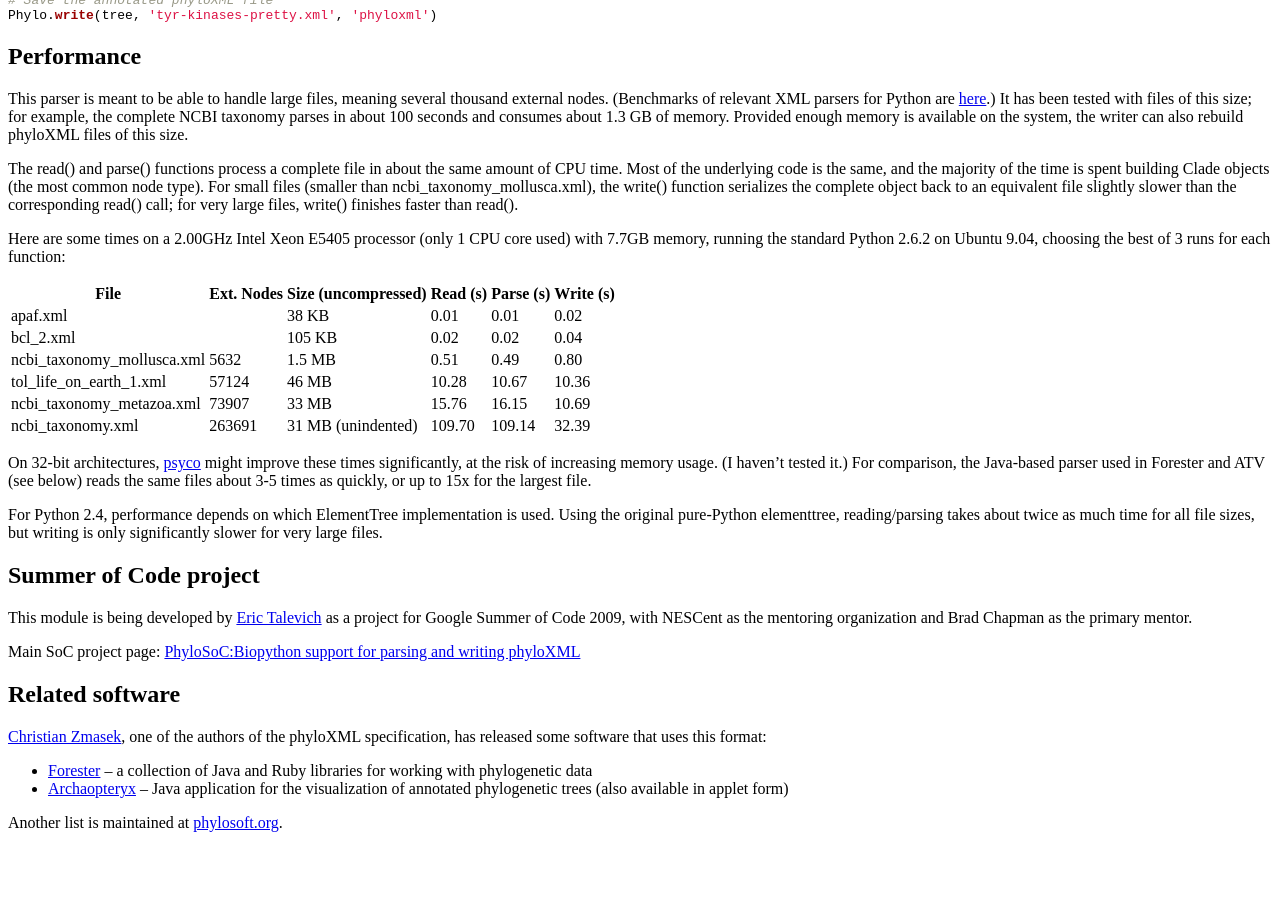
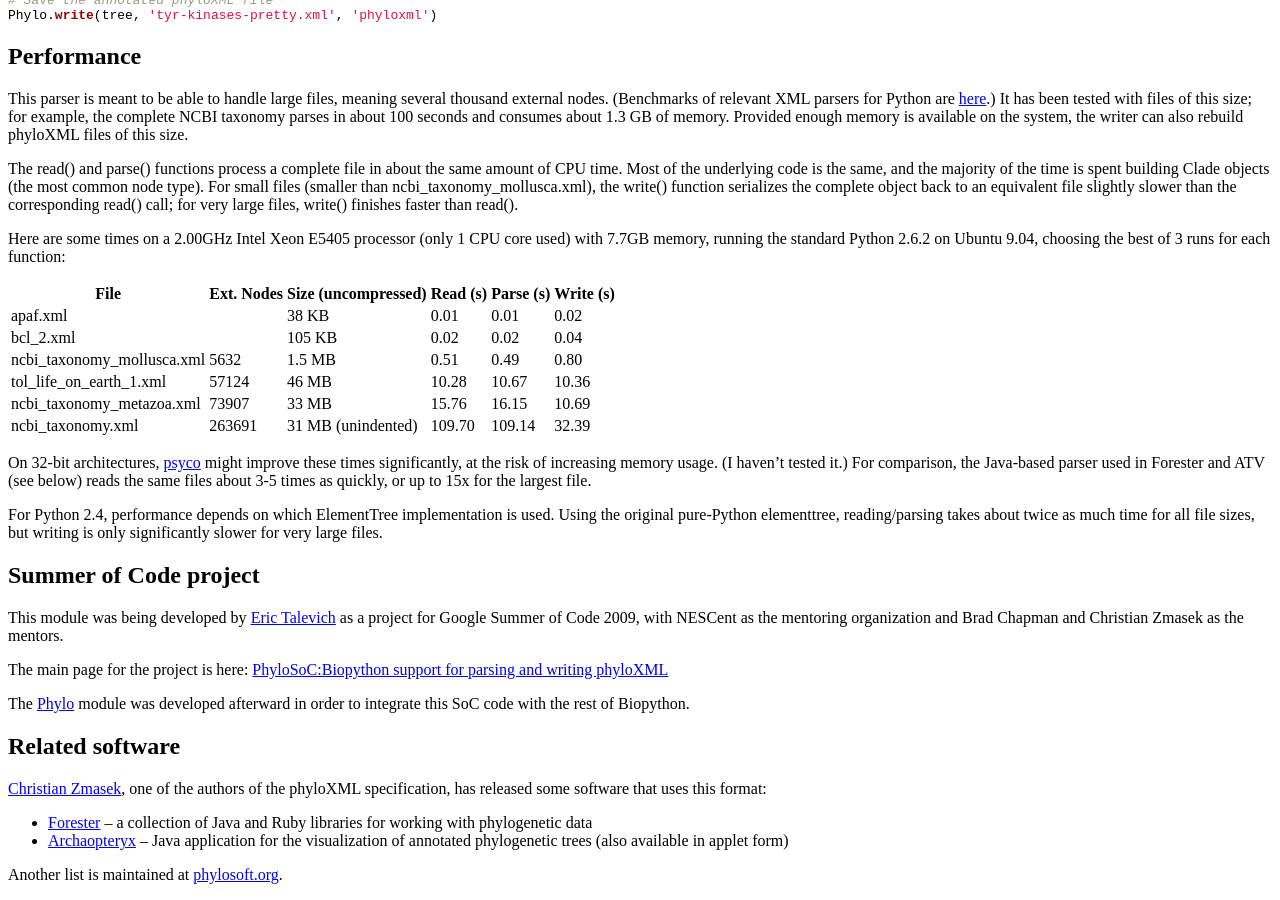
Before and after one commit to biopython/biopython.github.io, a Jekyll site: the page built from wiki/PhyloXML.md, in a window 1280 px wide and 900 px high, scrolled down 4094 px. Built offline with Jekyll 4.4.1, drawn with Linux system fonts in a browser that asks for light colours; before the commit the page ends 4942 px from its top, so only the background shows below that.

Commit message:
/* Summer of Code project */ Historical note

```diff
--- a/wiki/PhyloXML.md
+++ b/wiki/PhyloXML.md
@@ -386,14 +386,17 @@ significantly slower for very large files.
 Summer of Code project
 ----------------------
 
-This module is being developed by [Eric
+This module was being developed by [Eric
 Talevich](User%3AEricTalevich "wikilink") as a project for Google Summer
 of Code 2009, with NESCent as the mentoring organization and Brad
-Chapman as the primary mentor.
+Chapman and Christian Zmasek as the mentors.
 
-Main SoC project page: [PhyloSoC:Biopython support for parsing and
-writing
+The main page for the project is here: [PhyloSoC:Biopython support for
+parsing and writing
 phyloXML](https://www.nescent.org/wg_phyloinformatics/PhyloSoC:Biopython_support_for_parsing_and_writing_phyloXML)
+
+The [Phylo](Phylo "wikilink") module was developed afterward in order to
+integrate this SoC code with the rest of Biopython.
 
 Related software
 ----------------
```
Also changed, not shown: 1 other file.
